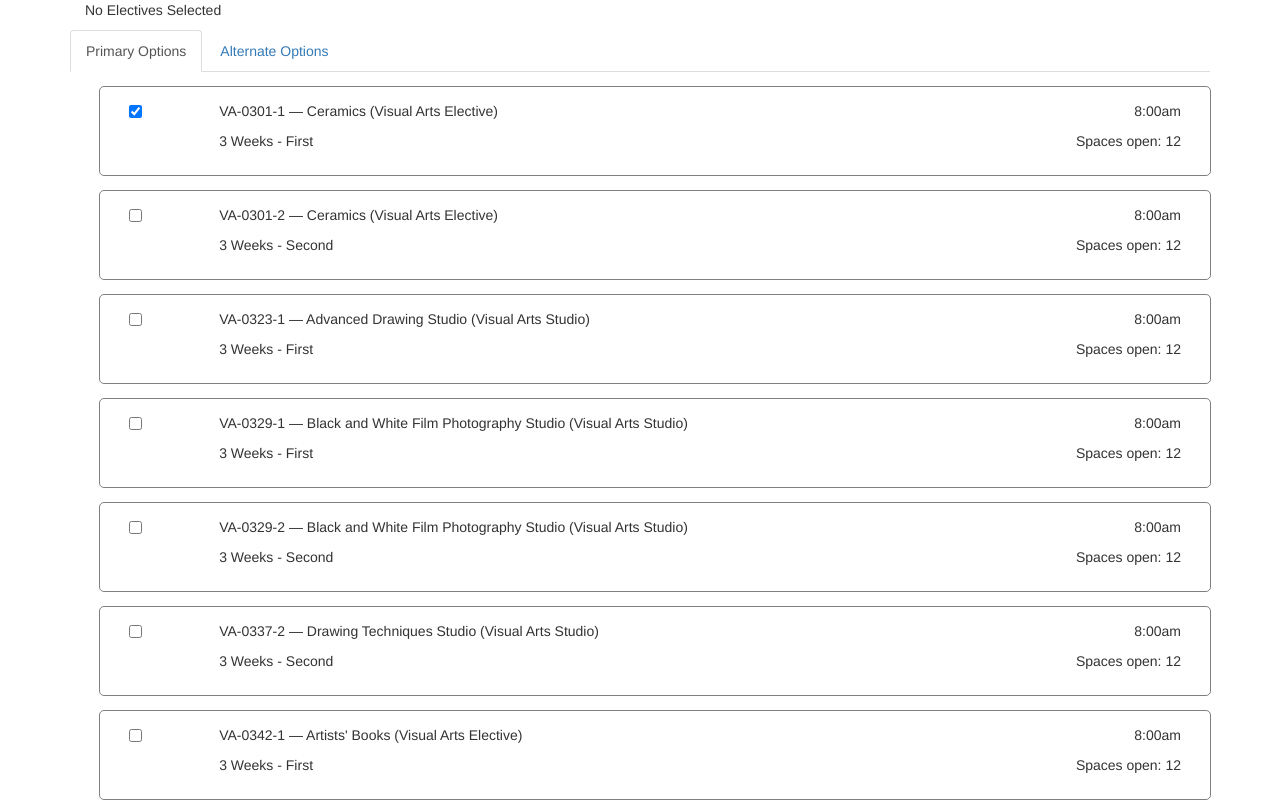
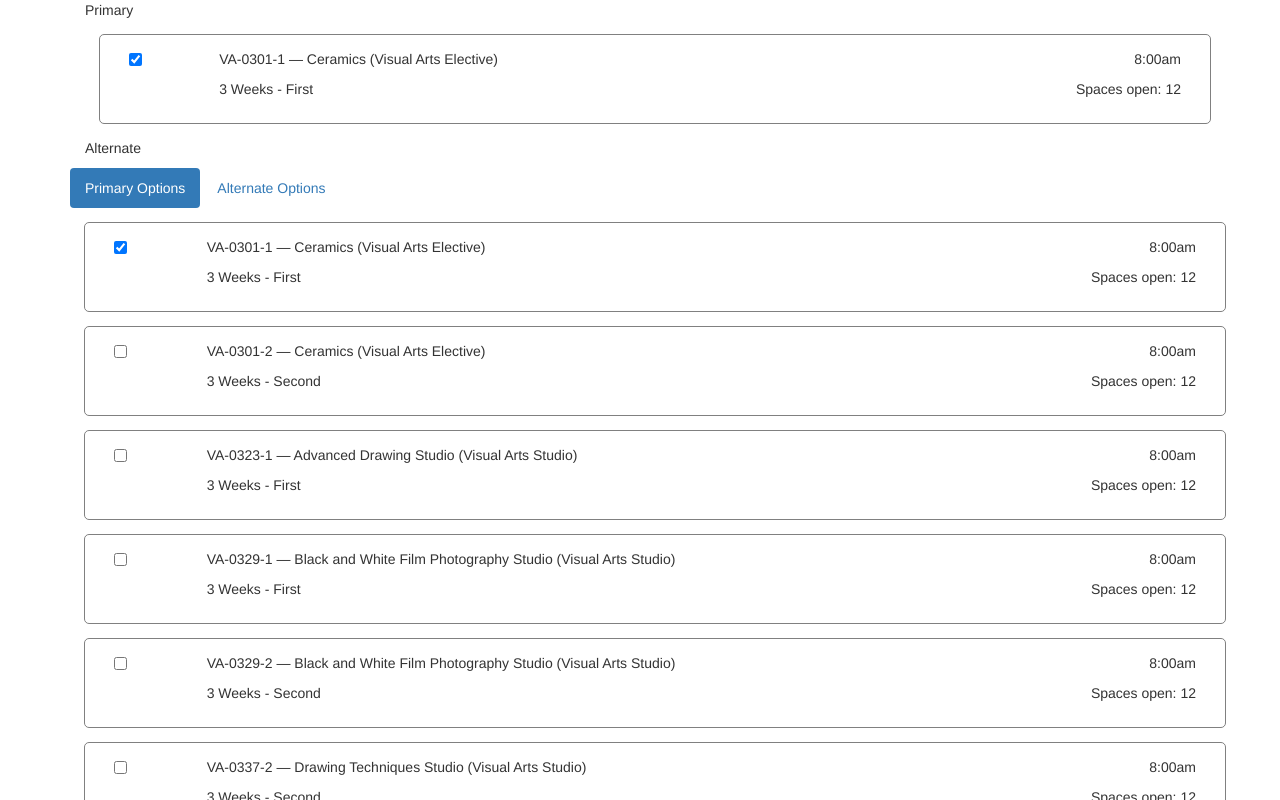
Before and after one commit to smithmd/IEE-Elective-Picker, an Angular app: page / in a window 1280 px wide. Both pictures are taken after a click on the checkbox 135 px from the left and 111 px from the top of the page. Shown: the top 800 px of the page. Built offline with nearby package versions, Linux system fonts and the light colour scheme.

Commit message:
electives can be picked and are filtered from opposing lists until unpicked

```diff
--- a/src/app/elective-picker-container/elective-picker-container.component.html
+++ b/src/app/elective-picker-container/elective-picker-container.component.html
@@ -1,6 +1,10 @@
+<div class="container">
+  <div class="row">
     <iee-electives-selected [electives]="electives"></iee-electives-selected>
+  </div>
 
-<ul class="nav nav-tabs">
+  <div class="row">
+    <ul class="nav nav-pills">
       <li [ngClass]="{'active':(electiveOptionsType==='primary')}">
         <a data-toggle="tab" (click)="onClickTypeTab('primary')">Primary Options</a>
       </li>
@@ -8,4 +12,9 @@
         <a data-toggle="tab" (click)="onClickTypeTab('alternate')">Alternate Options</a>
       </li>
     </ul>
+  </div>
+
+  <div class="row">
     <iee-electives [electivesType]="electiveOptionsType" [electives]="electives"></iee-electives>
+  </div>
+</div>
--- a/src/app/elective-picker-container/elective/elective.component.html
+++ b/src/app/elective-picker-container/elective/elective.component.html
@@ -1,12 +1,12 @@
 <div class="row elective-choice">
   <div class="col-xs-1">
-    <input type="checkbox" [ngModel]="isChecked"/>
+    <input type="checkbox" (click)="onCheckChange($event.target.checked)" [ngModel]="isChecked" />
   </div>
-  <div class="col-xs-6">
+  <div class="col-xs-8">
     <p>{{elective.courseNumber}}-{{elective.section}} &mdash; {{elective.courseDescription}} ({{elective.electiveType}})</p>
     <p>{{elective.term}}</p>
   </div>
-  <div class="col-xs-5 text-right">
+  <div class="col-xs-3 text-right">
     <p>{{elective.time}}</p>
     <p>Spaces open: {{elective.maxEnrollment - elective.enrolledCount}}</p>
   </div>
--- a/src/app/elective-picker-container/elective/elective.component.ts
+++ b/src/app/elective-picker-container/elective/elective.component.ts
@@ -8,6 +8,7 @@ import {Elective} from '../../elective';
 })
 export class ElectiveComponent implements OnInit {
   @Input() elective: Elective;
+  @Input() isPrimary: boolean;
 
   get isChecked(): boolean {
     return this.elective.isPrimary || this.elective.isAlternate;
@@ -17,4 +18,12 @@ export class ElectiveComponent implements OnInit {
 
   ngOnInit() {
   }
+
+  onCheckChange(value) {
+    if (this.isPrimary === true) {
+      this.elective.isPrimary = value;
+    } else {
+      this.elective.isAlternate = value;
+    }
+  }
 }
--- a/src/app/elective-picker-container/electives-selected/electives-selected.component.html
+++ b/src/app/elective-picker-container/electives-selected/electives-selected.component.html
@@ -1,5 +1,13 @@
 <div class="container">
-  <iee-elective *ngFor="let elective of selectedElectives"
-                [elective]="elective"></iee-elective>
-  <p *ngIf="selectedElectives.length === 0">No Electives Selected</p>
+  <div *ngIf="electivesPicked">
+    <p>Primary</p>
+    <iee-elective *ngFor="let elective of primaries"
+                  [elective]="elective"
+                  [isPrimary]="true"></iee-elective>
+    <p>Alternate</p>
+    <iee-elective *ngFor="let elective of alternates"
+                  [elective]="elective"
+                  [isPrimary]="false"></iee-elective>
+  </div>
+  <div *ngIf="!electivesPicked">No Electives Selected</div>
 </div>
--- a/src/app/elective-picker-container/electives-selected/electives-selected.component.ts
+++ b/src/app/elective-picker-container/electives-selected/electives-selected.component.ts
@@ -9,9 +9,21 @@ import {Elective} from '../../elective';
 export class ElectivesSelectedComponent implements OnInit {
   @Input() electives: Elective[];
 
-  get selectedElectives(): Elective[] {
+  get electivesPicked(): boolean {
+    return this.electives.reduce((result, elective) => {
+      return result || (elective.isPrimary || elective.isAlternate);
+    }, false);
+  }
+
+  get primaries(): Elective[] {
     return this.electives.filter((elective) => {
-      return elective.isAlternate || elective.isPrimary;
+      return elective.isPrimary;
+    });
+  }
+
+  get alternates(): Elective[] {
+    return this.electives.filter((elective) => {
+      return elective.isAlternate;
     });
   }
 
--- a/src/app/elective-picker-container/electives/electives.component.html
+++ b/src/app/elective-picker-container/electives/electives.component.html
@@ -1,4 +1,3 @@
-<div class="container">
-  <iee-elective *ngFor="let elective of displayedElectives"
-                [elective]="elective"></iee-elective>
-</div>
+<iee-elective *ngFor="let elective of displayedElectives"
+              [elective]="elective"
+              [isPrimary]="isPrimary"></iee-elective>
--- a/src/app/elective.ts
+++ b/src/app/elective.ts
@@ -51,7 +51,6 @@ export class Elective {
   }
 
   set isPrimary(status: boolean) {
-    this._isAlternate = false;
     this._isPrimary = status;
   }
 
@@ -60,7 +59,6 @@ export class Elective {
   }
 
   set isAlternate(status: boolean) {
-    this._isPrimary = false;
     this._isAlternate = status;
   }
 }
```
Lines whose indentation alone changed are shown as unchanged.
